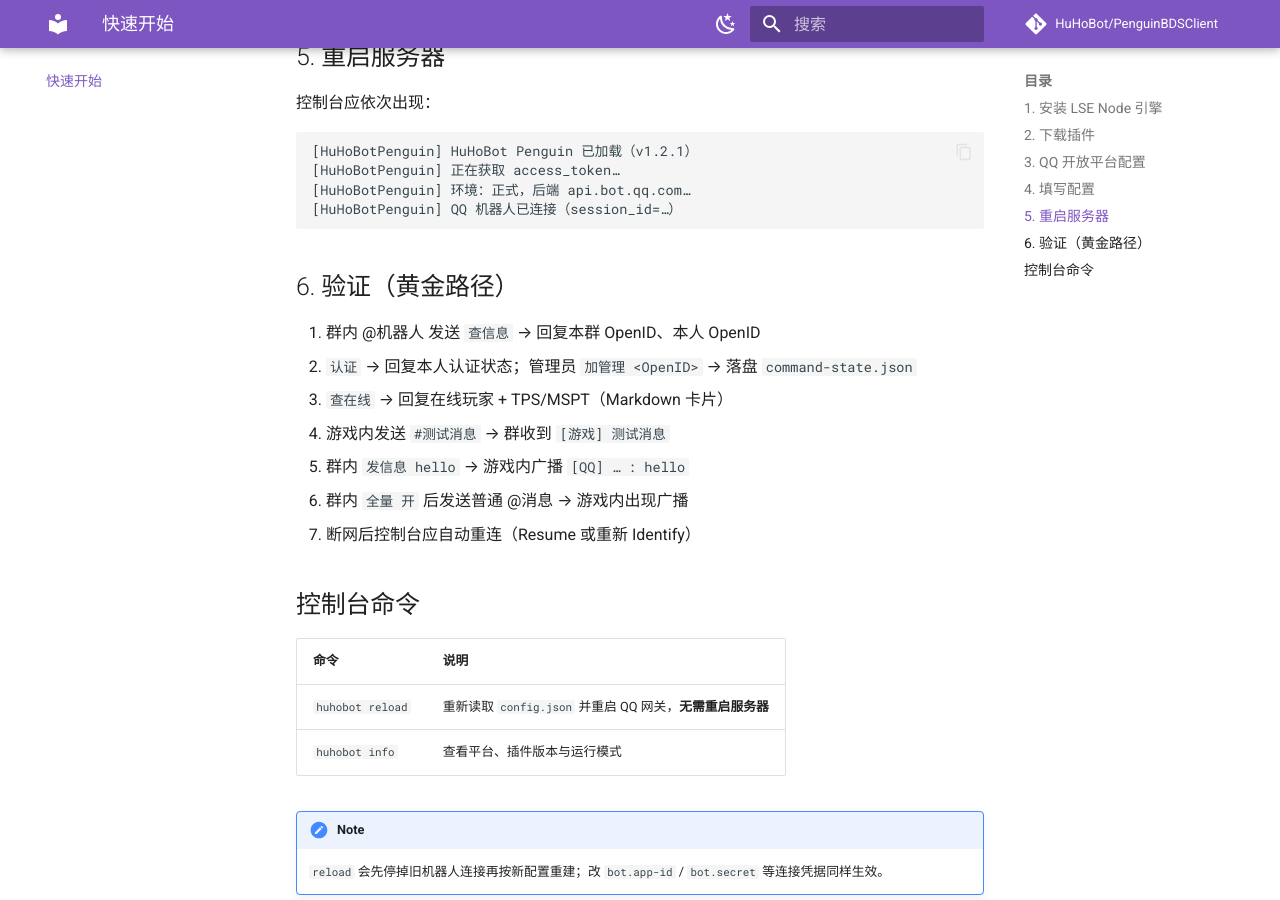
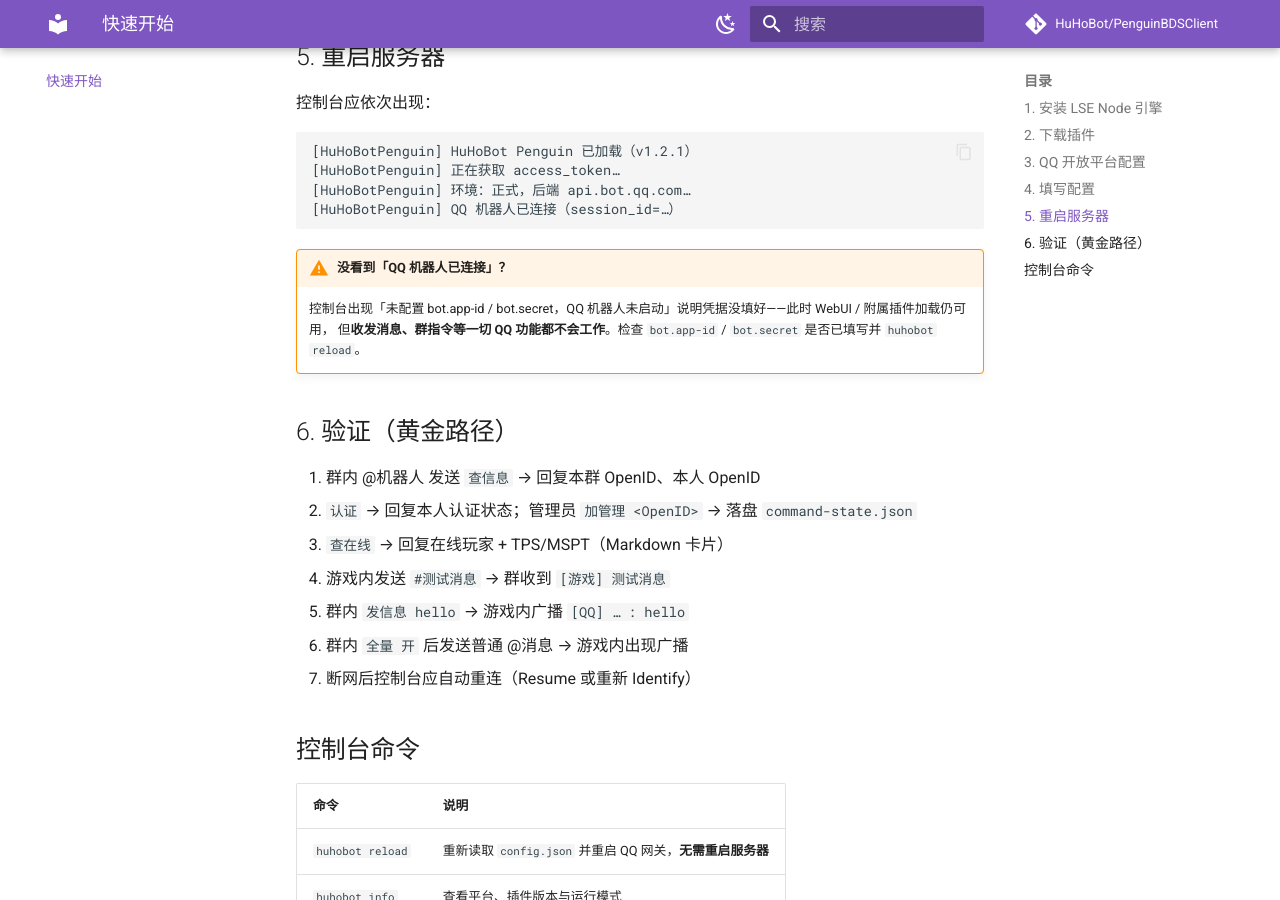
Before and after one commit to Beeeee-really/huhobot-docs, an MkDocs documentation site: the page built from docs/quickstart.md, in a window 1280 px wide and 900 px high, scrolled down 1357 px. Built offline with MkDocs 1.6.1 and Material for MkDocs 9.7.7, drawn with Linux system fonts in a browser that asks for light colours; comment, search, counter and statistics services are not loaded.

````diff
--- a/docs/quickstart.md
+++ b/docs/quickstart.md
@@ -56,6 +56,11 @@ lip install github.com/LiteLDev/LegacyScriptEngine
 [HuHoBotPenguin] QQ 机器人已连接（session_id=…）
 ```
 
+!!! warning "没看到「QQ 机器人已连接」？"
+    控制台出现「未配置 bot.app-id / bot.secret，QQ 机器人未启动」说明凭据没填好——此时 WebUI / 附属插件加载仍可用，
+    但**收发消息、群指令等一切 QQ 功能都不会工作**。检查 `bot.app-id` / `bot.secret` 是否已填写并 `huhobot reload`。
+
+
 ## 6. 验证（黄金路径）
 
 1. 群内 @机器人 发送 `查信息` → 回复本群 OpenID、本人 OpenID
````
Also changed, not shown: docs/addon-api.md (+4 -0 lines).
